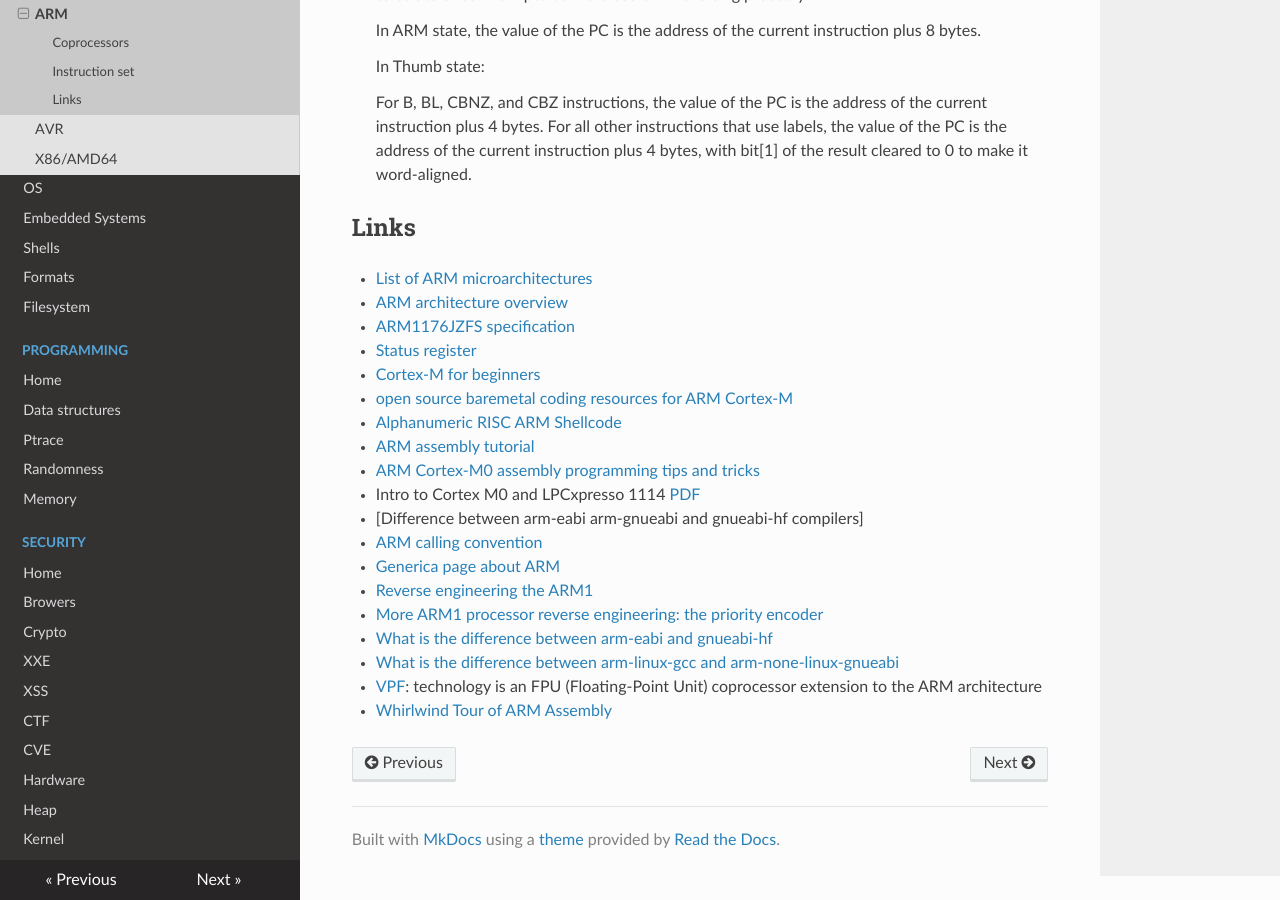
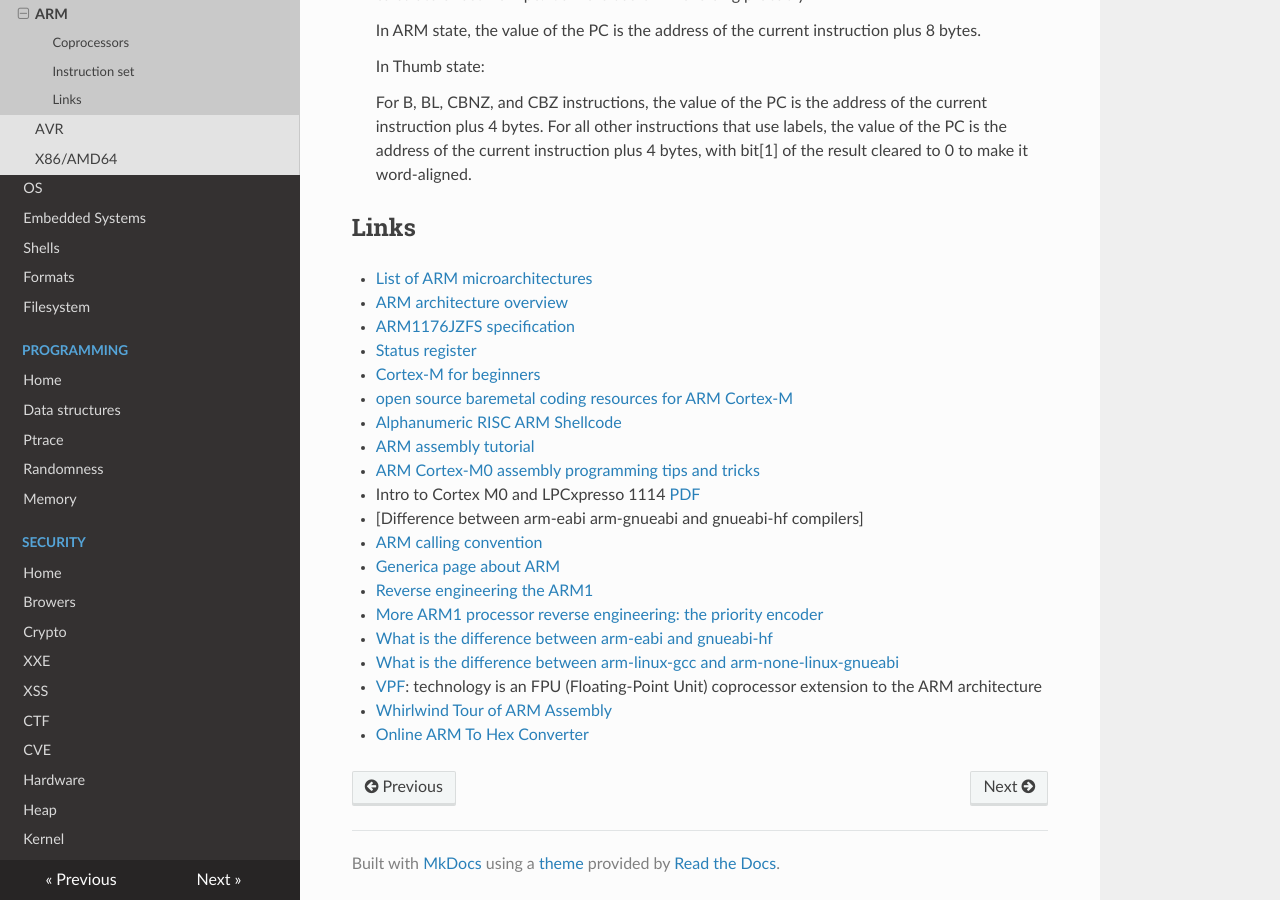
Before and after one commit to gipi/low-level, an MkDocs documentation site: the page built from docs/arch/arm.md, in a window 1280 px wide and 900 px high, scrolled down 1369 px. Built offline with MkDocs 1.6.1, drawn with Linux system fonts in a browser that asks for light colours; nearby versions of some CDN libraries; old or Windows-style settings are respelled for this version of MkDocs.

Commit message:
Update arm.md

```diff
--- a/docs/arch/arm.md
+++ b/docs/arch/arm.md
@@ -94,3 +94,4 @@ for example, is p14.
  - [What is the difference between arm-linux-gcc and arm-none-linux-gnueabi](https://stackoverflow.com/questions/13797693/what-is-the-difference-between-arm-linux-gcc-and-arm-none-linux-gnueabi)
  - [VPF](https://en.wikipedia.org/wiki/ARM_architecture#Floating-point_.28VFP.29): technology is an FPU (Floating-Point Unit) coprocessor extension to the ARM architecture
  - [Whirlwind Tour of ARM Assembly](http://www.coranac.com/tonc/text/asm.htm)
+ - [Online ARM To Hex Converter](http://armconverter.com/)
```
